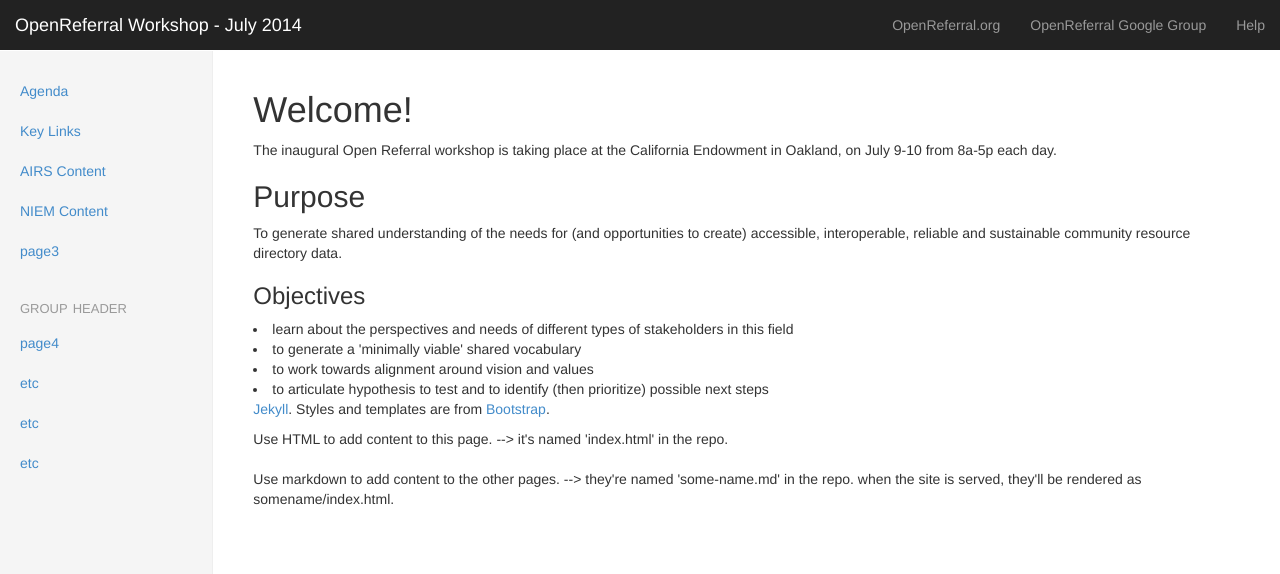
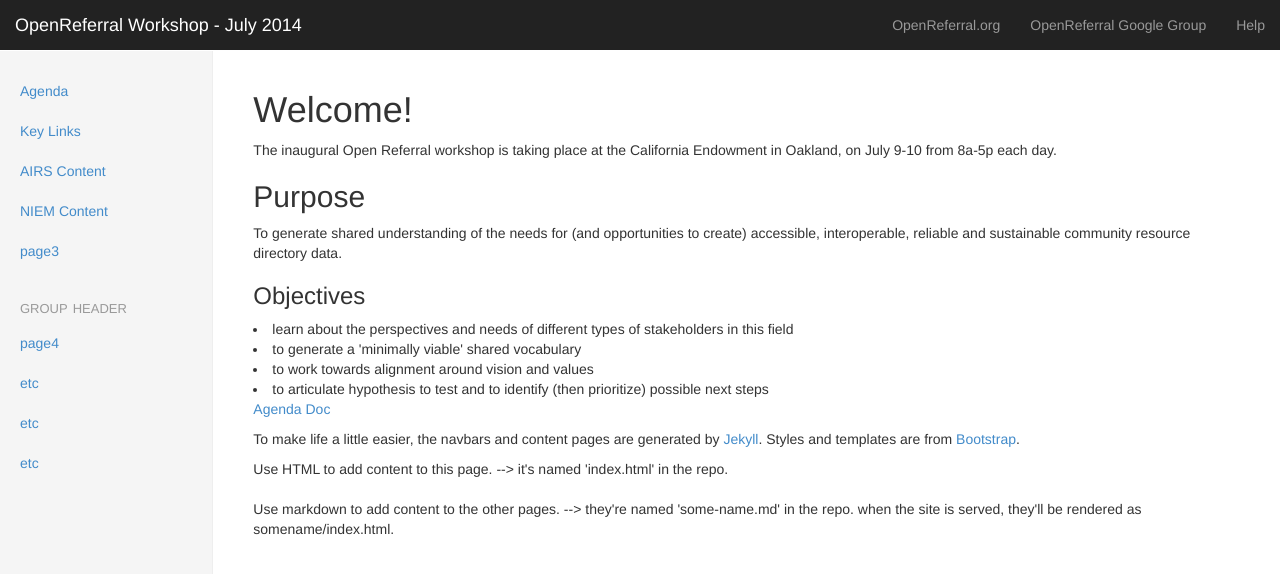
Before and after one commit to openreferral/workshop, a Jekyll site: the page built from index.html, in a window 1280 px wide. Shown: the top 574 px of the page. Built offline with Jekyll 4.4.1, drawn with Linux system fonts in a browser that asks for light colours; nearby versions of some CDN libraries; some of the changed lines change nothing that is shown.

Commit message:
Update index.html

```diff
--- a/index.html
+++ b/index.html
@@ -11,7 +11,7 @@ To generate shared understanding of the needs for (and opportunities to create)
 <h3>Objectives</h3>
 <li>learn about the perspectives and needs of different types of stakeholders in this field</li> <li>to generate a 'minimally viable' shared vocabulary</li> <li>to work towards alignment around vision and values</li> <li>to articulate hypothesis to test and to identify (then prioritize) possible next steps</li>
 
-<p><a href="https://docs.google.com/document/d/1Jsyg2n-JmvxQRZPDJ1UI8G5M1CjbGRHZG1qZB3Mv4_0/edit?usp=sharing>Agenda Doc</a></p>
+<p><a href="https://docs.google.com/document/d/1Jsyg2n-JmvxQRZPDJ1UI8G5M1CjbGRHZG1qZB3Mv4_0/edit?usp=sharing">Agenda Doc</a></p>
 <p></p>
 <p>
 	To make life a little easier, the navbars and content pages are generated by <a href="http://jekyllrb.com">Jekyll</a>. Styles and templates are from <a href ="http://getbootstrap.com">Bootstrap</a>.
```
